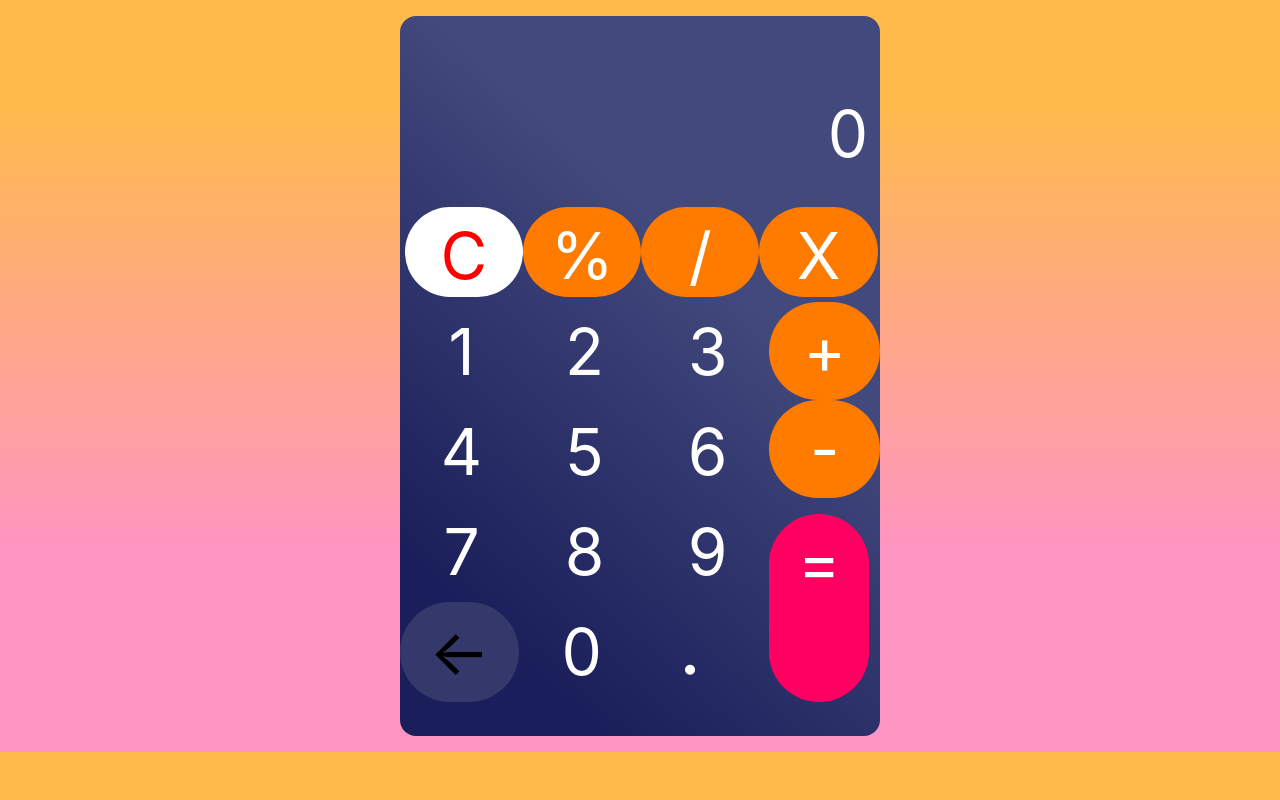
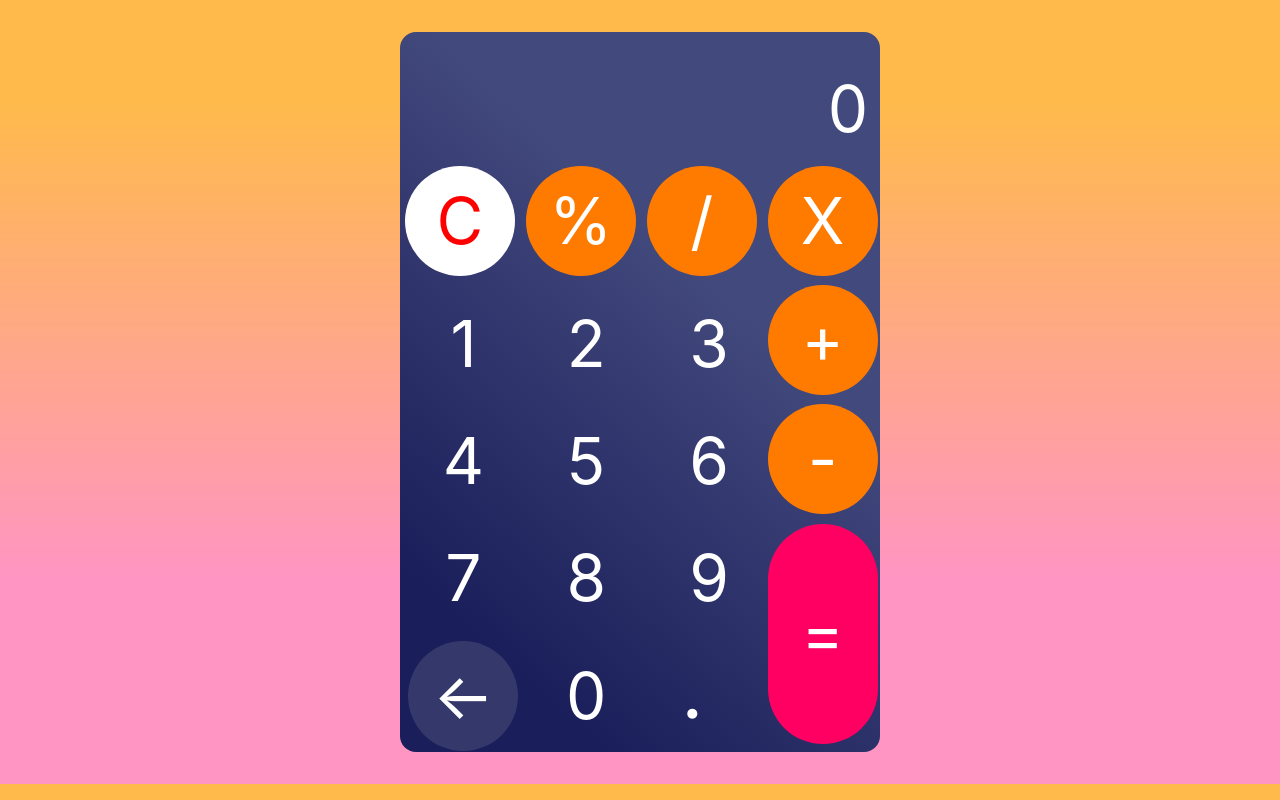
Before and after one commit to MingRay98/calculator-new, a React (Create React App) app: page / in a window 1280 px wide. Built offline with nearby package versions, Linux system fonts and the light colour scheme.

Commit message:
new style by MingRay

```diff
--- a/package.json
+++ b/package.json
@@ -7,7 +7,8 @@
     "react": "^16.10.2",
     "react-bootstrap": "^1.0.0-beta.14",
     "react-dom": "^16.10.2",
-    "react-scripts": "3.2.0"
+    "react-scripts": "3.2.0",
+    "wolfy87-eventemitter": "^5.2.8"
   },
   "scripts": {
     "start": "react-scripts start",
--- a/src/App.css
+++ b/src/App.css
@@ -6,7 +6,7 @@
   align-items: stretch; /*內容物子動延伸到滿*/
   width: 30rem;
   height: 45rem;
-  margin: 1rem auto; /*邊界 自動致中*/
+  margin: 2rem auto; /*邊界 自動致中*/
   border-radius: 1rem; /*圓角*/
   font-size: 4rem;
   background: linear-gradient(222deg, rgb(66, 73, 124) 35%, rgb(26, 30, 90) 84%);
@@ -16,10 +16,12 @@
   position: relative;
   display: flex; /*flexBox 呈現方式*/
   flex-direction: row; /*用行*/
-  justify-content: center; /*內容物誌中*/
+  justify-content: space-between; /*內容分散對齊*/
   align-items: stretch; /*內容物子動延伸到滿*/
   width: 100%;
   height: 80%;
+  margin: 0  auto;
+  padding:1%  0.5% 1% 1% ;
   /* background-color:black;  */
 }
 
@@ -31,7 +33,9 @@
   align-items: stretch;
   width: 100%;
   height: 100%;
+  margin: 0px  auto;
   /* background-color: rgb(0, 255, 42); */
+
 }
 
 .NumBtnStrecth{
@@ -46,31 +50,31 @@
   display: flex;
   flex-direction: column; /*用行*/
   align-items: stretch; /*內容物子動延伸到滿*/
-  width: 30%;
+  justify-content:  space-between; /*內容物誌中*/
+  margin: 0  auto;
+
   height: 100%;
   /* background-color:rgb(0, 255, 42);  */
 }
 
 .OperationRigthBtnPM{
+  margin: 0  auto;
+
   display: flex;
   flex-direction: column; /*用行*/
-  width: 100%;
 
+  height: 52%;
   /* background-color:rgb(255, 123, 0);  */
-  justify-content: center; /*內容物誌中*/
+  justify-content:  space-between; /*內容物誌中*/
 
 }
 
 
 .BigEnter{
-  display: flex;
-  flex-direction: row; /*用行*/
-  align-items: stretch; /*內容物子動延伸到滿*/
-  width: 90%;
+  width: 110px;
   height: 50%;
-  justify-content: center; /*內容物誌中*/
   border: none;
-  margin: 1rem 0rem 0rem 0rem ;
+  margin: 10px  auto;
   border-radius: 5rem;
   background: rgb(255, 0, 98);
   color: white;
@@ -82,8 +86,9 @@
   align-items: stretch; /*內容物子動延伸到滿*/
   width: 100%;
   height: 100%;
-  justify-content: center; /*內容物誌中*/
-
+  justify-content: space-between; /*內容物誌中*/
+  margin: 0  auto;
+  padding:1%  1% 1% 1% ;
 }
 
 
@@ -91,8 +96,8 @@
   border: none;
   background-color: transparent;
   color: white;
-  width: 100%;
-  height: 100%;
+  width: 110px;
+  height: 110px;
   justify-content: center; /*內容物誌中*/
 
 }
@@ -113,9 +118,12 @@
 .OperationTopBtn{
   position: relative;
   display: flex;
+  align-content: center;
+  justify-content:space-between;
   /* background-color:red;  */
+  margin: 0  auto;
+  padding:1%  0.5% 1% 1% ;
   width:100%;
-  padding:1%  0.5% 1% 1% ;
   height: 20%;
 }
 
--- a/src/component/Buttons.js
+++ b/src/component/Buttons.js
@@ -42,7 +42,7 @@ class Buttons extends Component {
             </div>
 
             <div className='NumBtnInColumn' >
-              <button onClick={this.props.handleDelete} style={{ backgroundColor: 'rgb(52, 56, 106)', borderRadius: '5rem', border: 'none', width: '95%' }} >←</button>
+              <button onClick={this.props.handleDelete} className='Btn' style={{ backgroundColor: 'rgb(52, 56, 106)' ,borderRadius:'5rem'}} >←</button>
               <button onClick={this.props.handleNumClick} className='Btn' value='0'>0</button>
               <button onClick={this.props.handleNumClick} className='Btn' value='.'>．</button>
             </div>
```
Also changed, not shown: 1 other file (tests, documents, lock files or other folders).
